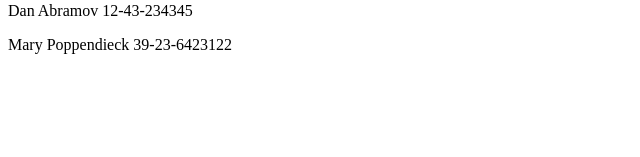
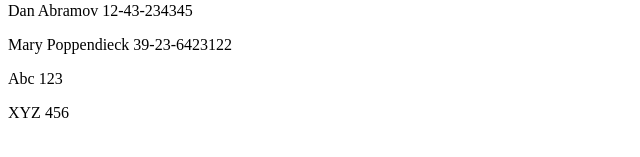
Before and after one commit to AhsanAbbas101/fullstack, a React (Vite) app in the folder part2/phonebook/: page / in a window 1280 px wide. Shown: the part 343-500 px from the top of the page, without its empty margins (0-640 px from the left). Built offline with nearby package versions, Linux system fonts and the light colour scheme; data requests are answered from the project's data file.

Commit message:
part2 exercise 2.12-2.13 commit
Exercise 2.12-2.13 completion commit

```diff
--- a/part2/phonebook/db.json
+++ b/part2/phonebook/db.json
@@ -1,24 +1,34 @@
 {
-    "persons":[
+  "persons": [
     {
       "name": "Arto Hellas",
       "number": "040-123456",
-        "id": 1
+      "id": "1"
     },
     {
       "name": "Ada Lovelace",
       "number": "39-44-5323523",
-        "id": 2
+      "id": "2"
     },
     {
       "name": "Dan Abramov",
       "number": "12-43-234345",
-        "id": 3
+      "id": "3"
     },
     {
       "name": "Mary Poppendieck",
       "number": "39-23-6423122",
-        "id": 4
+      "id": "4"
+    },
+    {
+      "id": "d48e",
+      "name": "Abc",
+      "number": "123"
+    },
+    {
+      "id": "42d5",
+      "name": "XYZ",
+      "number": "456"
     }
   ]
 }
--- a/part2/phonebook/src/App.jsx
+++ b/part2/phonebook/src/App.jsx
@@ -1,6 +1,6 @@
 import { useState, useEffect } from 'react'
-import axios from 'axios'
-
+//import axios from 'axios'
+import personService from './services/persons'
 
 
 const Filter = ({keyword, onInput}) => {
@@ -45,10 +45,13 @@
   const [filterInput, setFilterInput] = useState('')
 
   useEffect(() => {
-    axios
-      .get('http://localhost:3001/persons')
-      .then(response => {
-        setPersons(response.data)
+    personService
+      .getAll()
+      .then(allContacts => {
+        setPersons(allContacts)
+      })
+      .catch(respose => {
+        alert('Failed to retrieve data from server')
       })
   },[])
 
@@ -78,12 +81,19 @@
     // create new contact
     const personObj = {name: newName, number: newNumber}
 
-    // add new contact
-    setPersons(persons.concat(personObj))
+    personService
+      .create(personObj)
+      .then(returnedPersonObj => {
+        // update state value
+        setPersons(persons.concat(returnedPersonObj))
 
-    // reset form values
-    setNewName('')
-    setNewNumber('')
+        // reset form values
+        setNewName('')
+        setNewNumber('')
+      })
+      .catch(error => {
+        alert(`Failed to add ${newName} to server`)
+      })
   }
 
   const filteredPersons = filterInput === ''
--- /dev/null
+++ b/part2/phonebook/src/services/persons.jsx
@@ -0,0 +1,14 @@
+import axios from "axios";
+const baseURL = 'http://localhost:3001/persons'
+
+const getAll = () => {
+    return axios.get(baseURL)
+                .then(respose => respose.data)
+}
+
+const create = (newObj) => {
+    return axios.post(baseURL, newObj)
+                .then(respose => respose.data)
+}
+
+export default { getAll, create }
```
Lines whose indentation alone changed are shown as unchanged.
